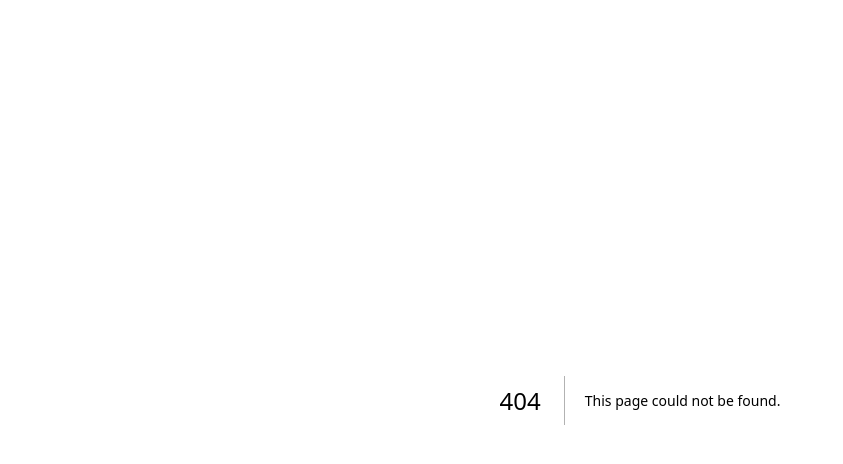
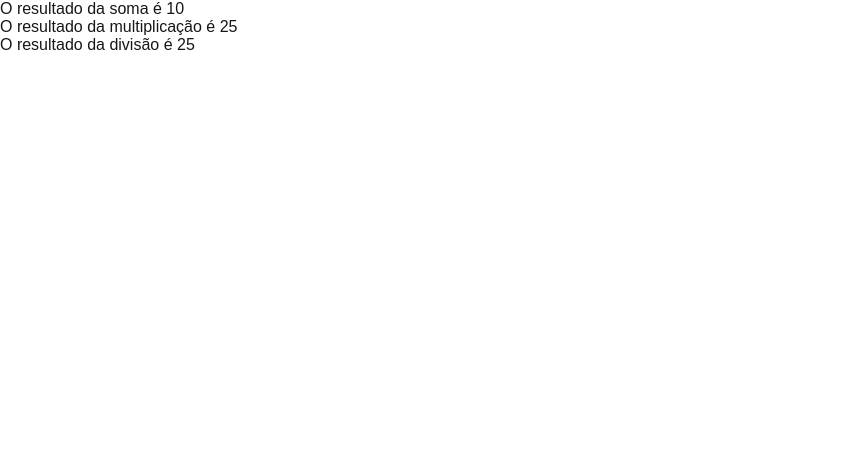
Before and after one commit to JoaoVictorCRP/programacao-script, a Next.js app in the folder 0-introducao-ao-next/first-app/: page /calculadora in a window 1280 px wide. Before the commit this address had no page. Shown: the top 464 px of the page, without its empty margins (0-843 px from the left). Built offline with nearby package versions, Linux system fonts and the light colour scheme.

Commit message:
Aula 3 | operacoes matematicas basicas com props

```diff
--- /dev/null
+++ b/0-introducao-ao-next/first-app/app/calculadora/components/Divide.jsx
@@ -0,0 +1,9 @@
+export default function Divide(props) {
+    function divide(x,y){
+        return x*y
+    }
+
+    return (
+        <p>O resultado da divisão é {divide(props.numbers[0], props.numbers[1])}</p>
+    )
+}
--- /dev/null
+++ b/0-introducao-ao-next/first-app/app/calculadora/components/Multiply.jsx
@@ -0,0 +1,9 @@
+export default function Multiply(props) {
+    function multiply(x,y){
+        return x*y
+    }
+
+    return (
+        <p>O resultado da multiplicação é {multiply(props.numbers[0], props.numbers[1])}</p>
+    )
+}
--- /dev/null
+++ b/0-introducao-ao-next/first-app/app/calculadora/components/Sum.jsx
@@ -0,0 +1,9 @@
+export default function Sum(props) {
+    function sum(x,y){
+        return x+y
+    }
+
+    return (
+        <p>O resultado da soma é {sum(props.numbers[0], props.numbers[1])}</p>
+    )
+}
--- /dev/null
+++ b/0-introducao-ao-next/first-app/app/calculadora/page.jsx
@@ -0,0 +1,16 @@
+import Divide from "./components/Divide";
+import Multiply from "./components/Multiply";
+import Sum from "./components/Sum";
+
+export default function Page () {
+    return (
+        <div>
+            <Sum numbers={[5,5]}/>
+
+            <Multiply numbers={[5,5]}/>
+
+            <Divide numbers={[5,5]}/>
+        </div>
+
+    )
+}
```
